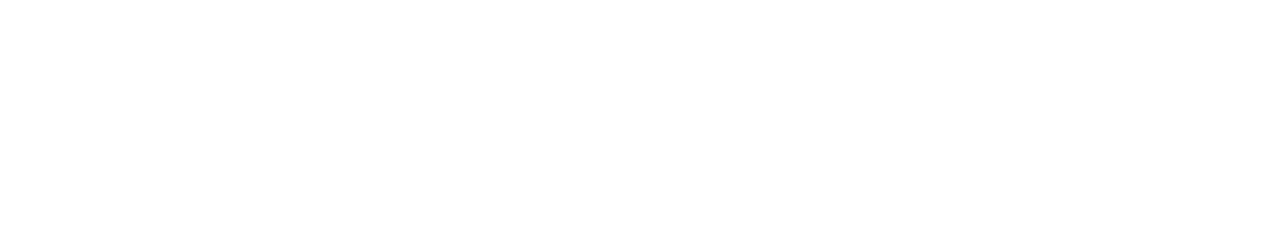
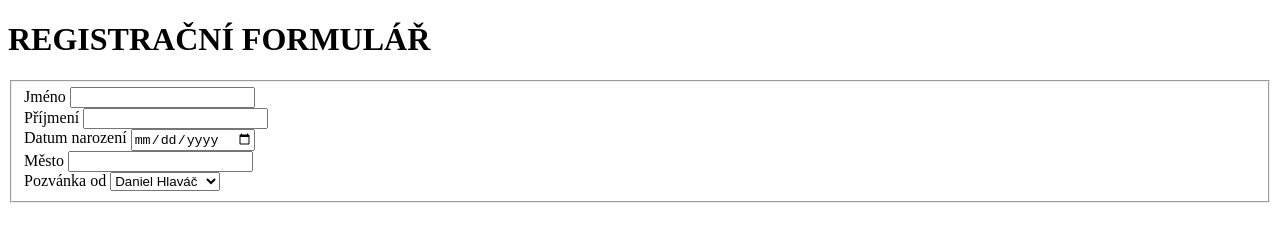
Before and after one commit to prodbylcsh/GrowHub, a plain HTML site: page index.html in a window 1280 px wide. Drawn offline with Linux system fonts and the light colour scheme.

Commit message:
added form elements

```diff
--- a/index.html
+++ b/index.html
@@ -10,7 +10,39 @@
 </head>
 
 <body>
-
+    <form method="post" action="#" id="">
+        <div id="logo-container"></div>
+        <h1 id="form-header">REGISTRAČNÍ FORMULÁŘ</h1>
+        <fieldset>
+            <div id="first-name-container">
+                <label for="first-name">Jméno</label>
+                <input type="text" id="first-name" name="firstName" />
+            </div>
+            <div id="last-name-container">
+                <label for="last-name">Příjmení</label>
+                <input type="text" id="last-name" name="lastName" />
+            </div>
+            <div id="date-of-birth-container">
+                <label for="date-of-birth">Datum narození</label>
+                <input type="date" id="date-of-birth" name="dateOfBirth" />
+            </div>
+            <div id="city-container">
+                <label for="city">Město</label>
+                <input type="text" id="city" name="city" />
+            </div>
+            <div id="invitation-container">
+                <label for="invitation">Pozvánka od</label>
+                <select id="invitation" name="invitation">
+                    <option value="Daniel Hlavac">Daniel Hlaváč</option>
+                    <option value="Lukas Schobel">Lukáš Schöbel</option>
+                    <option value="Milan Schobel">Milan Schöbel</option>
+                    <option value="Tomas Adam">Tomáš Adam</option>
+                    <option value="Vojta Sedivy">Vojta Šedivý</option>
+                    <option value="Vojta Stastny">Vojta Šťastný</option>
+                </select>
+            </div>
+        </fieldset>
+    </form>
 </body>
 
 </html>
```
